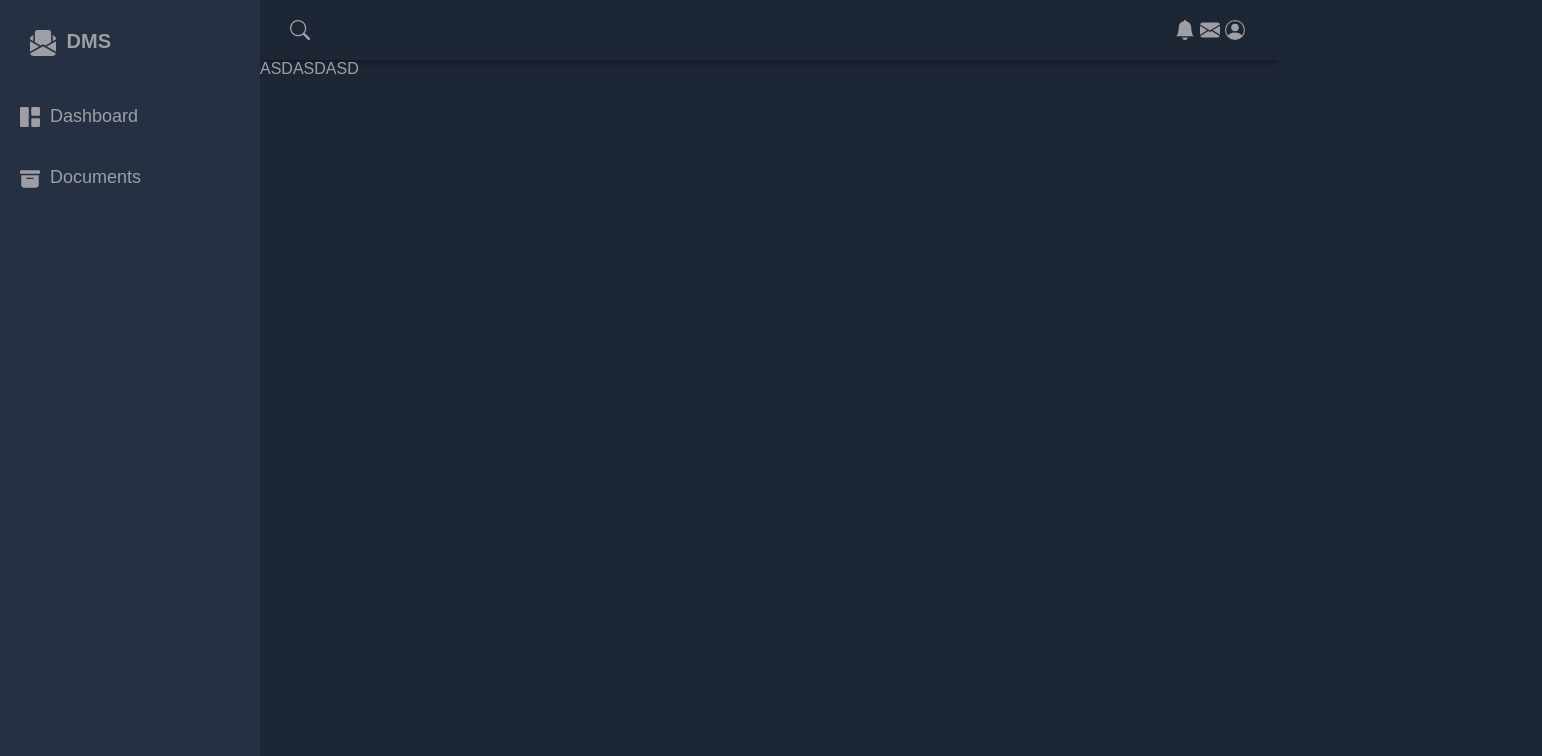
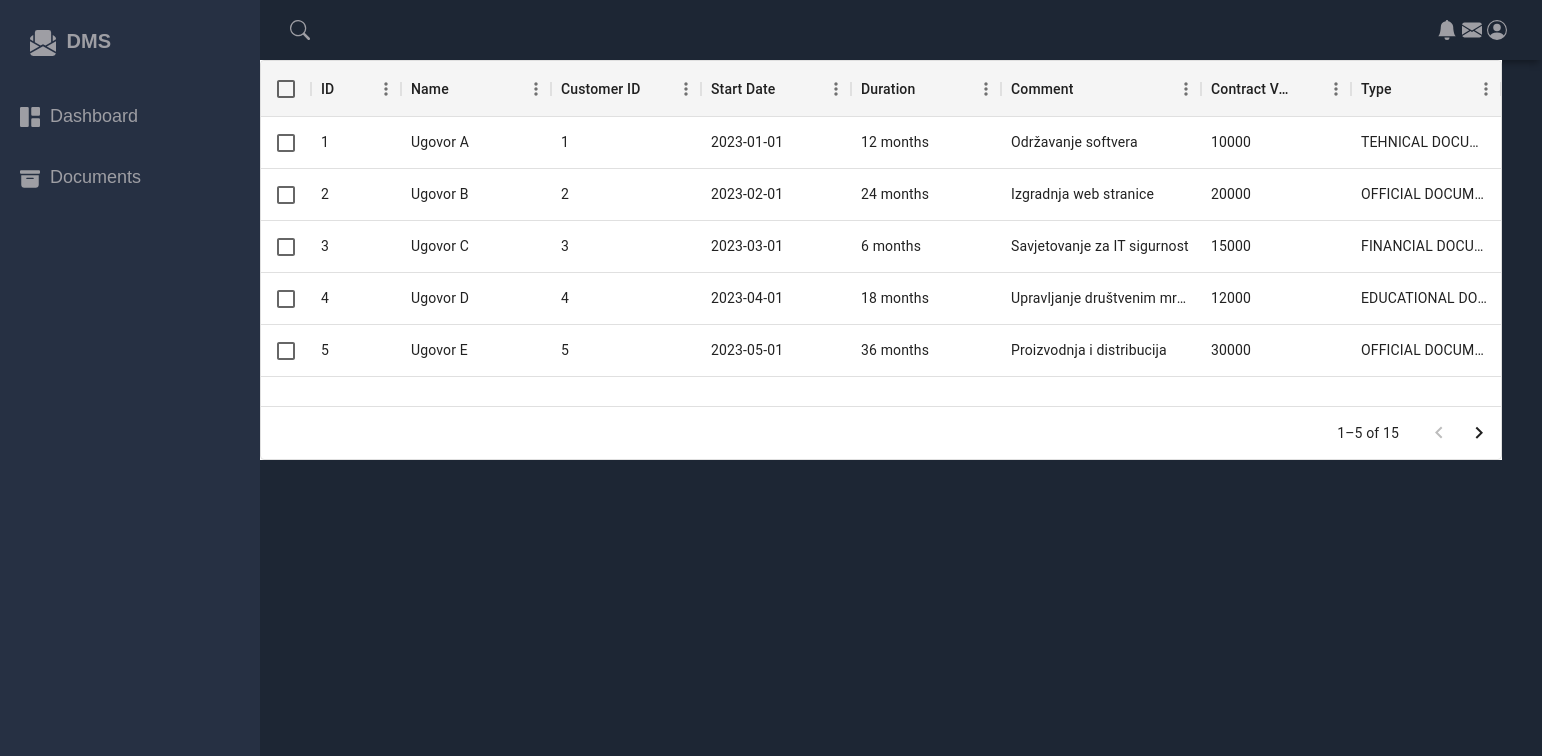
Before and after one commit to Ranko1996/react-dashboard, a React (Vite) app in the folder DocumentsPanel/: page /documents in a window 1280 px wide. Shown: the top 756 px of the page, 1542 px wide, since content can reach past the window. Built offline with nearby package versions, Linux system fonts and the light colour scheme.

Commit message:
Dodana smart tablica

```diff
--- a/DocumentsPanel/package.json
+++ b/DocumentsPanel/package.json
@@ -10,6 +10,10 @@
     "preview": "vite preview"
   },
   "dependencies": {
+    "@emotion/react": "^11.11.4",
+    "@emotion/styled": "^11.11.0",
+    "@mui/material": "^5.15.12",
+    "@mui/x-data-grid": "^6.19.6",
     "react": "^18.2.0",
     "react-dom": "^18.2.0",
     "react-icons": "^5.0.1",
--- a/DocumentsPanel/src/Documents.jsx
+++ b/DocumentsPanel/src/Documents.jsx
@@ -1,9 +1,10 @@
 import React from 'react'
+import DataGridTable from './components/dataTable/DataTable'
 
 const Documents = () => {
   return (
     <div>
-      ASDASDASD
+      <DataGridTable />
     </div>
   )
 }
--- /dev/null
+++ b/DocumentsPanel/src/components/dataTable/DataTable.jsx
@@ -0,0 +1,54 @@
+import * as React from 'react';
+import Box from '@mui/material/Box';
+import { DataGrid } from '@mui/x-data-grid';
+import "./dataTable.css"
+
+const columns = [
+  { field: 'id', headerName: 'ID', width: 90 },
+  { field: 'name', headerName: 'Name', width: 150 },
+  { field: 'customerId', headerName: 'Customer ID', width: 150 },
+  { field: 'startDate', headerName: 'Start Date', width: 150 },
+  { field: 'duration', headerName: 'Duration', width: 150 },
+  { field: 'comment', headerName: 'Comment', width: 200 },
+  { field: 'contractValue', headerName: 'Contract Value', width: 150 },
+  { field: 'type', headerName: 'Type', width: 150 },
+];
+
+const documentsData = [
+    { "id": 1, "name": "Ugovor A", "customerId": 1, "startDate": "2023-01-01", "duration": "12 months", "comment": "Održavanje softvera", "contractValue": "10000", "type": "TEHNICAL DOCUMENTS" },
+    { "id": 2, "name": "Ugovor B", "customerId": 2, "startDate": "2023-02-01", "duration": "24 months", "comment": "Izgradnja web stranice", "contractValue": "20000", "type": "OFFICIAL DOCUMENTS" },
+    { "id": 3, "name": "Ugovor C", "customerId": 3, "startDate": "2023-03-01", "duration": "6 months", "comment": "Savjetovanje za IT sigurnost", "contractValue": "15000", "type": "FINANCIAL DOCUMENTS" },
+    { "id": 4, "name": "Ugovor D", "customerId": 4, "startDate": "2023-04-01", "duration": "18 months", "comment": "Upravljanje društvenim mrežama", "contractValue": "12000", "type": "EDUCATIONAL DOCUMENTS" },
+    { "id": 5, "name": "Ugovor E", "customerId": 5, "startDate": "2023-05-01", "duration": "36 months", "comment": "Proizvodnja i distribucija", "contractValue": "30000", "type": "OFFICIAL DOCUMENTS" },
+    { "id": 6, "name": "Ugovor F", "customerId": 1, "startDate": "2023-06-01", "duration": "3 months", "comment": "Marketinške kampanje", "contractValue": "7000", "type": "TEHNICAL DOCUMENTS" },
+    { "id": 7, "name": "Ugovor G", "customerId": 2, "startDate": "2023-07-01", "duration": "12 months", "comment": "Konsultantske usluge", "contractValue": "18000", "type": "FINANCIAL DOCUMENTS" },
+    { "id": 8, "name": "Ugovor H", "customerId": 3, "startDate": "2023-08-01", "duration": "24 months", "comment": "Razvoj mobilnih aplikacija", "contractValue": "25000", "type": "EDUCATIONAL DOCUMENTS" },
+    { "id": 9, "name": "Ugovor I", "customerId": 4, "startDate": "2023-09-01", "duration": "15 months", "comment": "Usluga cloud pohrane", "contractValue": "9500", "type": "OFFICIAL DOCUMENTS" },
+    { "id": 10, "name": "Ugovor J", "customerId": 5, "startDate": "2023-10-01", "duration": "18 months", "comment": "Sistem sigurnosti", "contractValue": "22000", "type": "TEHNICAL DOCUMENTS" },
+    { "id": 11, "name": "Ugovor K", "customerId": 1, "startDate": "2023-11-01", "duration": "12 months", "comment": "Izrada e-commerce platforme", "contractValue": "27000", "type": "FINANCIAL DOCUMENTS" },
+    { "id": 12, "name": "Ugovor L", "customerId": 2, "startDate": "2023-12-01", "duration": "6 months", "comment": "Digitalno oglašavanje", "contractValue": "12000", "type": "EDUCATIONAL DOCUMENTS" },
+    { "id": 13, "name": "Ugovor M", "customerId": 3, "startDate": "2024-01-01", "duration": "9 months", "comment": "SEO optimizacija", "contractValue": "10000", "type": "OFFICIAL DOCUMENTS" },
+    { "id": 14, "name": "Ugovor N", "customerId": 4, "startDate": "2024-02-01", "duration": "12 months", "comment": "Branding i dizajn", "contractValue": "20000", "type": "TEHNICAL DOCUMENTS" },
+    { "id": 15, "name": "Ugovor O", "customerId": 5, "startDate": "2024-03-01", "duration": "24 months", "comment": "PR usluge", "contractValue": "30000", "type": "FINANCIAL DOCUMENTS" }
+];
+
+export default function DataGridTable() {
+  return (
+    <Box sx={{ height: 400, width: '100%', backgroundColor: 'white' }}>
+      <DataGrid
+        rows={documentsData}
+        columns={columns}
+        initialState={{
+          pagination: {
+            paginationModel: {
+              pageSize: 5,
+            },
+          },
+        }}
+        pageSizeOptions={[5]}
+        checkboxSelection
+        disableRowSelectionOnClick
+      />
+    </Box>
+  );
+}
--- /dev/null
+++ b/DocumentsPanel/src/components/dataTable/dataTable.css
@@ -0,0 +1,59 @@
+/* dataTable.css */
+.dataTable {
+    height: 100%;
+  }
+
+  .MuiDataGrid-root {
+    height: 100%;
+  }
+
+  .MuiDataGrid-root .MuiDataGrid-renderingZone,
+  .MuiDataGrid-root .MuiDataGrid-viewport {
+    background-color: white; /* Boja pozadine cijele tablice */
+    overflow: auto; /* Omogućava pomicanje tablice ako je prevelika za prikaz */
+  }
+
+  .MuiDataGrid-root .MuiDataGrid-row {
+    cursor: pointer;
+  }
+
+  .MuiDataGrid-root .MuiDataGrid-row:hover {
+    background-color: #f0f0f0; /* Boja pozadine za hover efekt retka */
+  }
+
+  .MuiDataGrid-root .MuiDataGrid-cell {
+    display: flex;
+    align-items: center;
+    overflow: hidden;
+    white-space: nowrap;
+    text-overflow: ellipsis;
+  }
+
+  .MuiDataGrid-root .MuiDataGrid-cell:focus-within {
+    outline: none;
+  }
+
+  .MuiDataGrid-root .MuiDataGrid-columnHeader {
+    background-color: #f5f5f5; /* Boja zaglavlja stupca */
+    font-weight: bold;
+  }
+
+  .MuiDataGrid-root .MuiDataGrid-columnHeader:hover {
+    background-color: #e0e0e0; /* Boja zaglavlja stupca za hover efekt */
+  }
+
+  .MuiDataGrid-root .MuiDataGrid-sortIcon {
+    color: #333; /* Boja ikone za sortiranje */
+  }
+
+  .MuiDataGrid-root .MuiDataGrid-rowSelected {
+    background-color: #cce5ff; /* Boja označenog retka */
+  }
+
+  /* Stilovi za responzivnost */
+  @media (max-width: 600px) {
+    .MuiDataGrid-root .MuiDataGrid-cell {
+      flex-wrap: wrap;
+      padding: 8px; /* Dodajte malo razmaka oko ćelija za bolju čitljivost */
+    }
+  }
```
Also changed, not shown: 1 other file (tests, documents, lock files or other folders).
